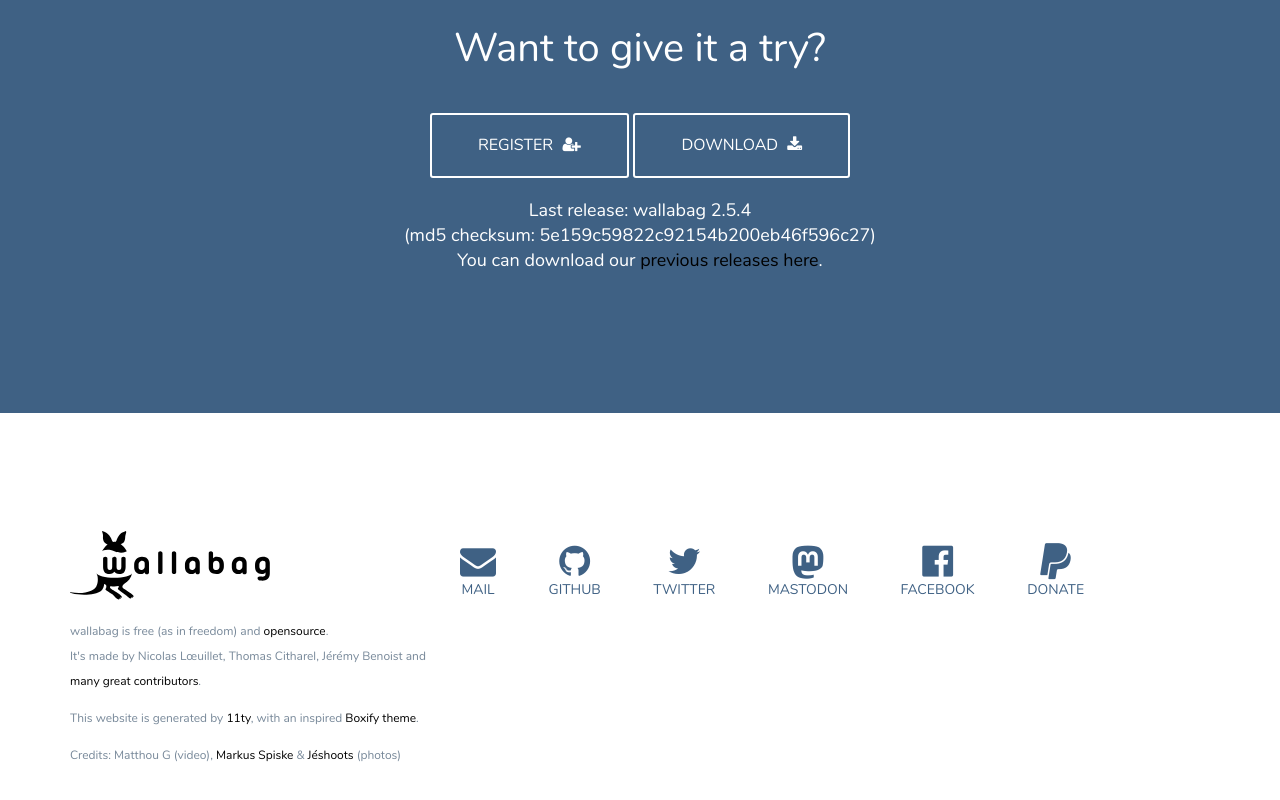
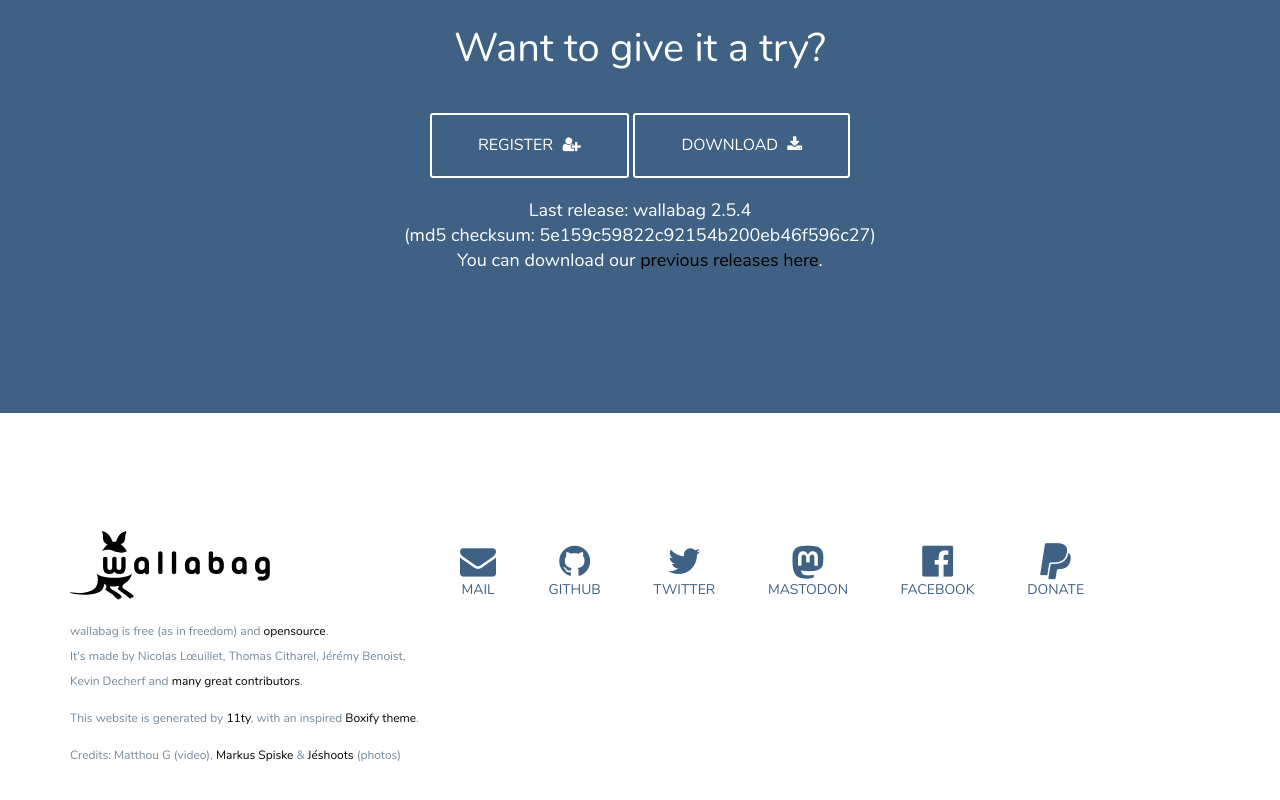
Before and after one commit to wallabag/website, an Eleventy site: page index.html in a window 1280 px wide. Shown: the part 3818-4618 px from the top of the page. Built offline with nearby package versions, Linux system fonts and the light colour scheme; Eleventy itself is replaced by a stand-in of ours; files that its build step writes are made by us from their sources.

Commit message:
Added @kdecherf on footer website

```diff
--- a/_includes/_footer.html
+++ b/_includes/_footer.html
@@ -5,7 +5,7 @@
         <h1 class="footer-logo">
           <img src="/img/logo-wallabag-black.svg" alt="wallabag black logo">
         </h1>
-        <p>wallabag is free (as in freedom) and <a href="https://github.com/wallabag/wallabag/blob/master/COPYING.md">opensource</a>.<br>It's made by Nicolas Lœuillet, Thomas Citharel, Jérémy Benoist and <a href="https://github.com/wallabag/wallabag/graphs/contributors">many great contributors</a>.</p>
+        <p>wallabag is free (as in freedom) and <a href="https://github.com/wallabag/wallabag/blob/master/COPYING.md">opensource</a>.<br>It's made by Nicolas Lœuillet, Thomas Citharel, Jérémy Benoist, Kevin Decherf and <a href="https://github.com/wallabag/wallabag/graphs/contributors">many great contributors</a>.</p>
         <p>This website is generated by <a href="https://www.11ty.dev/">11ty</a>, with an inspired <a href="https://github.com/getgrav/grav-theme-boxify">Boxify theme</a>.</p>
         <p>Credits: Matthou G (video), <a href="https://www.pexels.com/u/markusspiske/">Markus Spiske</a> &amp; <a href="https://www.pexels.com/u/jeshoots/">Jéshoots</a> (photos)</p>
       </div>
```
